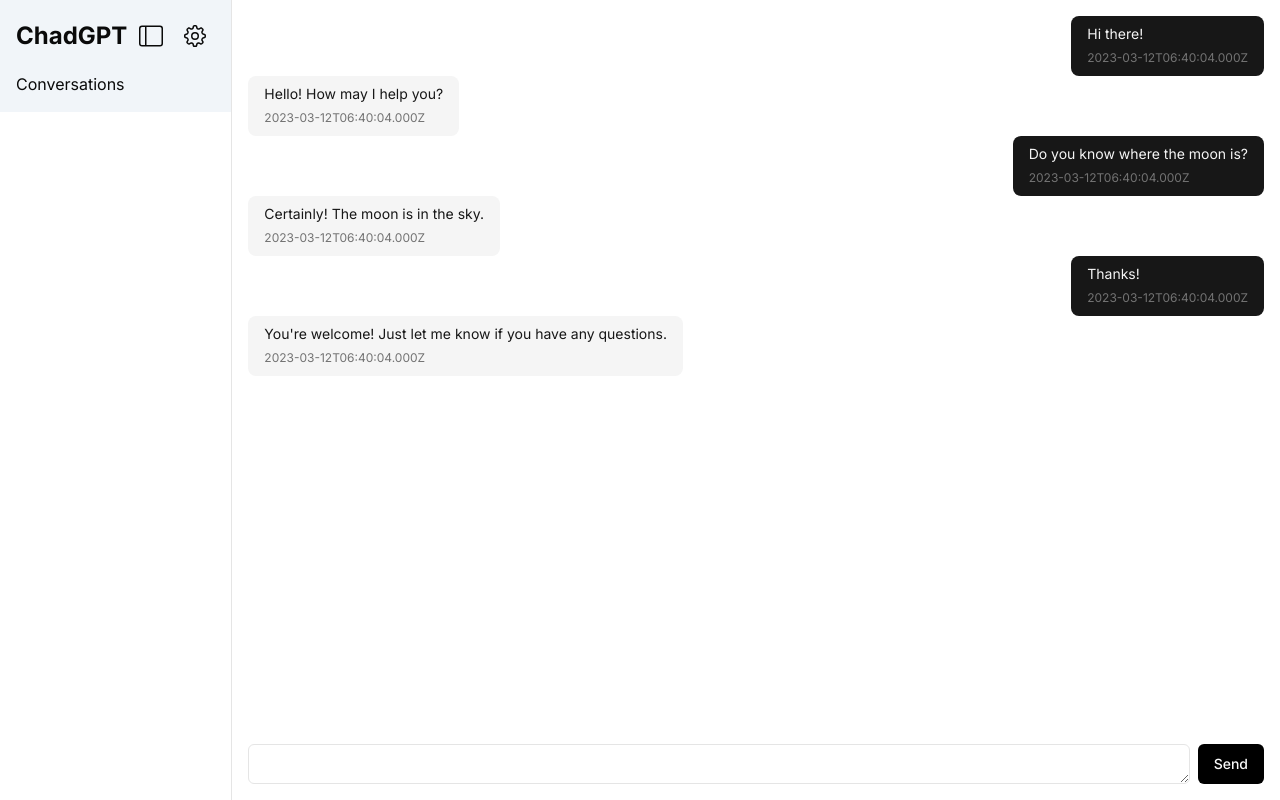
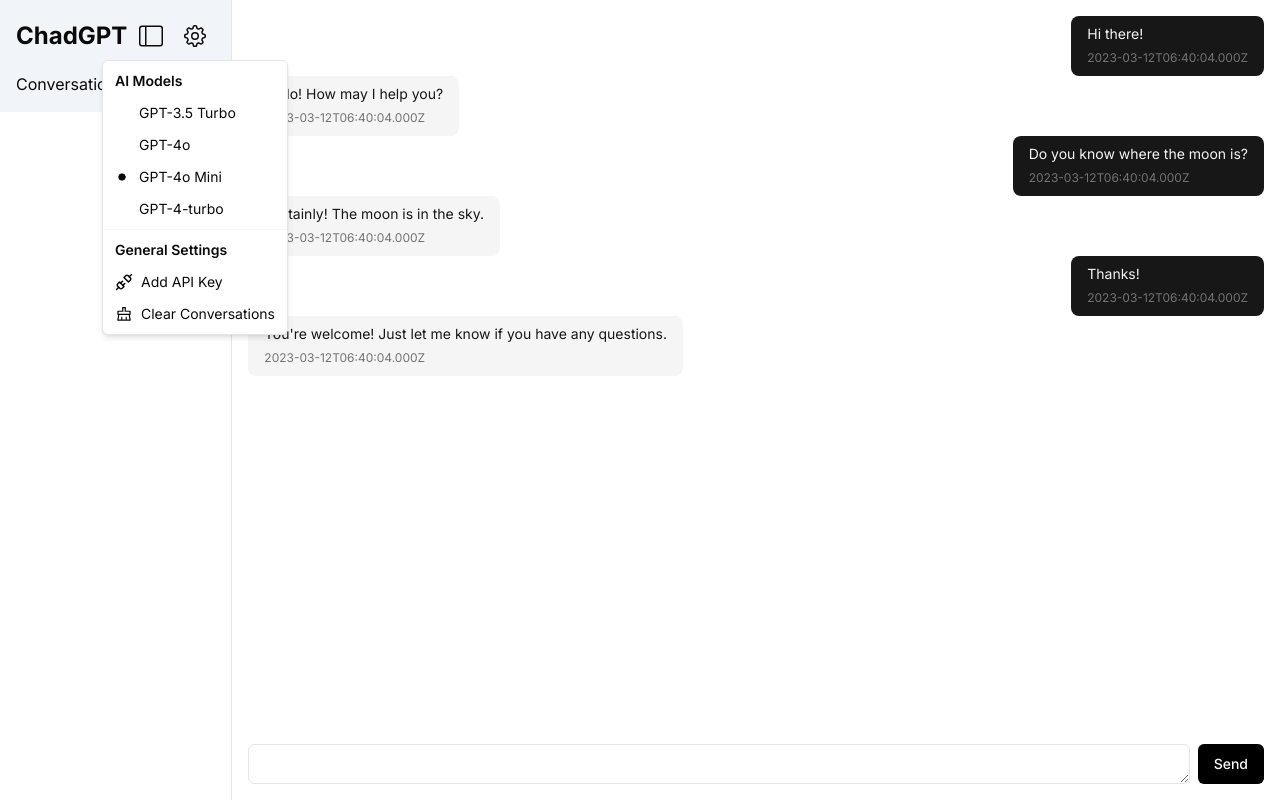
Before and after one commit to kielllll/chadgpt, a Next.js app: page / in a window 1280 px wide. Both pictures are taken after a click on the button 195 px from the left and 36 px from the top of the page. Built offline with nearby package versions, Linux system fonts and the light colour scheme.

Commit message:
feat: settings content

```diff
--- a/package.json
+++ b/package.json
@@ -13,6 +13,7 @@
   },
   "dependencies": {
     "@libsql/client": "0.9.0",
+    "@radix-ui/react-dropdown-menu": "^2.1.1",
     "@radix-ui/react-slot": "^1.1.0",
     "class-variance-authority": "^0.7.0",
     "clsx": "^2.1.1",
--- /dev/null
+++ b/src/app/_components/settings.tsx
@@ -0,0 +1,70 @@
+'use client'
+
+import { useState } from 'react'
+import { GoGear } from 'react-icons/go'
+import {
+  DropdownMenu,
+  DropdownMenuLabel,
+  DropdownMenuSeparator,
+  DropdownMenuTrigger,
+  DropdownMenuContent,
+  DropdownMenuRadioGroup,
+  DropdownMenuRadioItem,
+  DropdownMenuItem,
+} from '@/components/ui/dropdown-menu'
+import { LuUnplug } from 'react-icons/lu'
+import { AiOutlineClear } from 'react-icons/ai'
+
+const MODELS = [
+  {
+    name: 'GPT-3.5 Turbo',
+    value: 'gpt-3.5-turbo',
+  },
+  {
+    name: 'GPT-4o',
+    value: 'gpt-4o',
+  },
+  {
+    name: 'GPT-4o Mini',
+    value: 'gpt-4o-mini',
+  },
+  {
+    name: 'GPT-4-turbo',
+    value: 'gpt-4-turbo',
+  },
+]
+
+export default function Settings() {
+  const [model, setModel] = useState('gpt-4o-mini')
+
+  return (
+    <DropdownMenu>
+      <DropdownMenuTrigger
+        className="bg-inherit hover:bg-slate-200 p-2 rounded-md"
+        aria-label="Settings"
+      >
+        <GoGear size={24} />
+      </DropdownMenuTrigger>
+      <DropdownMenuContent>
+        <DropdownMenuLabel>AI Models</DropdownMenuLabel>
+        <DropdownMenuRadioGroup value={model} onValueChange={setModel}>
+          {MODELS.map(({ name, value }) => (
+            <DropdownMenuRadioItem key={value} value={value}>
+              {name}
+            </DropdownMenuRadioItem>
+          ))}
+        </DropdownMenuRadioGroup>
+        <DropdownMenuSeparator />
+        <DropdownMenuLabel>General Settings</DropdownMenuLabel>
+        <DropdownMenuItem>
+          <LuUnplug size={18} className="mr-2" />
+          <span>Add API Key</span>
+        </DropdownMenuItem>
+        <DropdownMenuItem>
+          <AiOutlineClear size={18} className="mr-2" />
+          <span>Clear Conversations</span>
+        </DropdownMenuItem>
+      </DropdownMenuContent>
+    </DropdownMenu>
+  )
+}
--- a/src/app/_components/sidebar.tsx
+++ b/src/app/_components/sidebar.tsx
@@ -1,6 +1,6 @@
 import { BsLayoutSidebar } from 'react-icons/bs'
-import { GoGear } from 'react-icons/go'
 import { Button } from '@/components/ui/button'
+import Settings from './settings'
 
 export default function SideBar() {
   return (
@@ -16,14 +16,7 @@
           >
             <BsLayoutSidebar size={24} />
           </Button>
-          <Button
-            variant="ghost"
-            size="icon"
-            className="bg-inherit hover:bg-slate-200"
-            aria-label="Settings"
-          >
-            <GoGear size={24} />
-          </Button>
+          <Settings />
         </div>
         <h2>Conversations</h2>
       </div>
--- /dev/null
+++ b/src/components/ui/dropdown-menu.tsx
@@ -0,0 +1,200 @@
+"use client"
+
+import * as React from "react"
+import * as DropdownMenuPrimitive from "@radix-ui/react-dropdown-menu"
+import { Check, ChevronRight, Circle } from "lucide-react"
+
+import { cn } from "@/lib/utils"
+
+const DropdownMenu = DropdownMenuPrimitive.Root
+
+const DropdownMenuTrigger = DropdownMenuPrimitive.Trigger
+
+const DropdownMenuGroup = DropdownMenuPrimitive.Group
+
+const DropdownMenuPortal = DropdownMenuPrimitive.Portal
+
+const DropdownMenuSub = DropdownMenuPrimitive.Sub
+
+const DropdownMenuRadioGroup = DropdownMenuPrimitive.RadioGroup
+
+const DropdownMenuSubTrigger = React.forwardRef<
+  React.ElementRef<typeof DropdownMenuPrimitive.SubTrigger>,
+  React.ComponentPropsWithoutRef<typeof DropdownMenuPrimitive.SubTrigger> & {
+    inset?: boolean
+  }
+>(({ className, inset, children, ...props }, ref) => (
+  <DropdownMenuPrimitive.SubTrigger
+    ref={ref}
+    className={cn(
+      "flex cursor-default select-none items-center rounded-sm px-2 py-1.5 text-sm outline-none focus:bg-accent data-[state=open]:bg-accent",
+      inset && "pl-8",
+      className
+    )}
+    {...props}
+  >
+    {children}
+    <ChevronRight className="ml-auto h-4 w-4" />
+  </DropdownMenuPrimitive.SubTrigger>
+))
+DropdownMenuSubTrigger.displayName =
+  DropdownMenuPrimitive.SubTrigger.displayName
+
+const DropdownMenuSubContent = React.forwardRef<
+  React.ElementRef<typeof DropdownMenuPrimitive.SubContent>,
+  React.ComponentPropsWithoutRef<typeof DropdownMenuPrimitive.SubContent>
+>(({ className, ...props }, ref) => (
+  <DropdownMenuPrimitive.SubContent
+    ref={ref}
+    className={cn(
+      "z-50 min-w-[8rem] overflow-hidden rounded-md border bg-popover p-1 text-popover-foreground shadow-lg data-[state=open]:animate-in data-[state=closed]:animate-out data-[state=closed]:fade-out-0 data-[state=open]:fade-in-0 data-[state=closed]:zoom-out-95 data-[state=open]:zoom-in-95 data-[side=bottom]:slide-in-from-top-2 data-[side=left]:slide-in-from-right-2 data-[side=right]:slide-in-from-left-2 data-[side=top]:slide-in-from-bottom-2",
+      className
+    )}
+    {...props}
+  />
+))
+DropdownMenuSubContent.displayName =
+  DropdownMenuPrimitive.SubContent.displayName
+
+const DropdownMenuContent = React.forwardRef<
+  React.ElementRef<typeof DropdownMenuPrimitive.Content>,
+  React.ComponentPropsWithoutRef<typeof DropdownMenuPrimitive.Content>
+>(({ className, sideOffset = 4, ...props }, ref) => (
+  <DropdownMenuPrimitive.Portal>
+    <DropdownMenuPrimitive.Content
+      ref={ref}
+      sideOffset={sideOffset}
+      className={cn(
+        "z-50 min-w-[8rem] overflow-hidden rounded-md border bg-popover p-1 text-popover-foreground shadow-md data-[state=open]:animate-in data-[state=closed]:animate-out data-[state=closed]:fade-out-0 data-[state=open]:fade-in-0 data-[state=closed]:zoom-out-95 data-[state=open]:zoom-in-95 data-[side=bottom]:slide-in-from-top-2 data-[side=left]:slide-in-from-right-2 data-[side=right]:slide-in-from-left-2 data-[side=top]:slide-in-from-bottom-2",
+        className
+      )}
+      {...props}
+    />
+  </DropdownMenuPrimitive.Portal>
+))
+DropdownMenuContent.displayName = DropdownMenuPrimitive.Content.displayName
+
+const DropdownMenuItem = React.forwardRef<
+  React.ElementRef<typeof DropdownMenuPrimitive.Item>,
+  React.ComponentPropsWithoutRef<typeof DropdownMenuPrimitive.Item> & {
+    inset?: boolean
+  }
+>(({ className, inset, ...props }, ref) => (
+  <DropdownMenuPrimitive.Item
+    ref={ref}
+    className={cn(
+      "relative flex cursor-default select-none items-center rounded-sm px-2 py-1.5 text-sm outline-none transition-colors focus:bg-accent focus:text-accent-foreground data-[disabled]:pointer-events-none data-[disabled]:opacity-50",
+      inset && "pl-8",
+      className
+    )}
+    {...props}
+  />
+))
+DropdownMenuItem.displayName = DropdownMenuPrimitive.Item.displayName
+
+const DropdownMenuCheckboxItem = React.forwardRef<
+  React.ElementRef<typeof DropdownMenuPrimitive.CheckboxItem>,
+  React.ComponentPropsWithoutRef<typeof DropdownMenuPrimitive.CheckboxItem>
+>(({ className, children, checked, ...props }, ref) => (
+  <DropdownMenuPrimitive.CheckboxItem
+    ref={ref}
+    className={cn(
+      "relative flex cursor-default select-none items-center rounded-sm py-1.5 pl-8 pr-2 text-sm outline-none transition-colors focus:bg-accent focus:text-accent-foreground data-[disabled]:pointer-events-none data-[disabled]:opacity-50",
+      className
+    )}
+    checked={checked}
+    {...props}
+  >
+    <span className="absolute left-2 flex h-3.5 w-3.5 items-center justify-center">
+      <DropdownMenuPrimitive.ItemIndicator>
+        <Check className="h-4 w-4" />
+      </DropdownMenuPrimitive.ItemIndicator>
+    </span>
+    {children}
+  </DropdownMenuPrimitive.CheckboxItem>
+))
+DropdownMenuCheckboxItem.displayName =
+  DropdownMenuPrimitive.CheckboxItem.displayName
+
+const DropdownMenuRadioItem = React.forwardRef<
+  React.ElementRef<typeof DropdownMenuPrimitive.RadioItem>,
+  React.ComponentPropsWithoutRef<typeof DropdownMenuPrimitive.RadioItem>
+>(({ className, children, ...props }, ref) => (
+  <DropdownMenuPrimitive.RadioItem
+    ref={ref}
+    className={cn(
+      "relative flex cursor-default select-none items-center rounded-sm py-1.5 pl-8 pr-2 text-sm outline-none transition-colors focus:bg-accent focus:text-accent-foreground data-[disabled]:pointer-events-none data-[disabled]:opacity-50",
+      className
+    )}
+    {...props}
+  >
+    <span className="absolute left-2 flex h-3.5 w-3.5 items-center justify-center">
+      <DropdownMenuPrimitive.ItemIndicator>
+        <Circle className="h-2 w-2 fill-current" />
+      </DropdownMenuPrimitive.ItemIndicator>
+    </span>
+    {children}
+  </DropdownMenuPrimitive.RadioItem>
+))
+DropdownMenuRadioItem.displayName = DropdownMenuPrimitive.RadioItem.displayName
+
+const DropdownMenuLabel = React.forwardRef<
+  React.ElementRef<typeof DropdownMenuPrimitive.Label>,
+  React.ComponentPropsWithoutRef<typeof DropdownMenuPrimitive.Label> & {
+    inset?: boolean
+  }
+>(({ className, inset, ...props }, ref) => (
+  <DropdownMenuPrimitive.Label
+    ref={ref}
+    className={cn(
+      "px-2 py-1.5 text-sm font-semibold",
+      inset && "pl-8",
+      className
+    )}
+    {...props}
+  />
+))
+DropdownMenuLabel.displayName = DropdownMenuPrimitive.Label.displayName
+
+const DropdownMenuSeparator = React.forwardRef<
+  React.ElementRef<typeof DropdownMenuPrimitive.Separator>,
+  React.ComponentPropsWithoutRef<typeof DropdownMenuPrimitive.Separator>
+>(({ className, ...props }, ref) => (
+  <DropdownMenuPrimitive.Separator
+    ref={ref}
+    className={cn("-mx-1 my-1 h-px bg-muted", className)}
+    {...props}
+  />
+))
+DropdownMenuSeparator.displayName = DropdownMenuPrimitive.Separator.displayName
+
+const DropdownMenuShortcut = ({
+  className,
+  ...props
+}: React.HTMLAttributes<HTMLSpanElement>) => {
+  return (
+    <span
+      className={cn("ml-auto text-xs tracking-widest opacity-60", className)}
+      {...props}
+    />
+  )
+}
+DropdownMenuShortcut.displayName = "DropdownMenuShortcut"
+
+export {
+  DropdownMenu,
+  DropdownMenuTrigger,
+  DropdownMenuContent,
+  DropdownMenuItem,
+  DropdownMenuCheckboxItem,
+  DropdownMenuRadioItem,
+  DropdownMenuLabel,
+  DropdownMenuSeparator,
+  DropdownMenuShortcut,
+  DropdownMenuGroup,
+  DropdownMenuPortal,
+  DropdownMenuSub,
+  DropdownMenuSubContent,
+  DropdownMenuSubTrigger,
+  DropdownMenuRadioGroup,
+}
```
Also changed, not shown: 1 other file (tests, documents, lock files or other folders).
